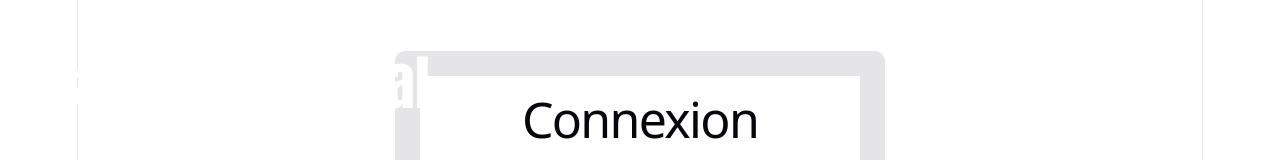
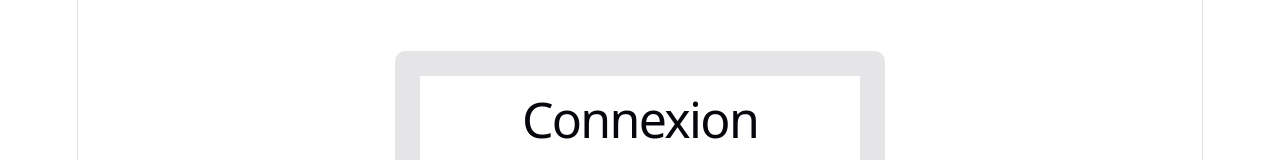
Before and after one commit to Benjylem/Chess_multigame, a React (Vite) app in the folder client/: page /login in a window 1280 px wide. Shown: the part 130-290 px from the top of the page. Built offline with nearby package versions, Linux system fonts and the light colour scheme.

Commit message:
{FIX} Placeholder de la login et signup page

```diff
--- a/client/src/pages/LoginPage.tsx
+++ b/client/src/pages/LoginPage.tsx
@@ -34,7 +34,6 @@ export function LoginPage() {
     <main className="auth-page">
       <section className="auth-panel" aria-labelledby="login-title">
         <h1 id="login-title">Connexion</h1>
-        <p className="auth-intro">Inscris toi chacal</p>
         <form className="auth-form" onSubmit={handleSubmit}>
           <label>
             Adresse email
--- a/client/src/pages/SignupPage.tsx
+++ b/client/src/pages/SignupPage.tsx
@@ -34,7 +34,6 @@ export function SignupPage() {
     <main className="auth-page">
       <section className="auth-panel" aria-labelledby="signup-title">
         <h1 id="signup-title">Créer un compte</h1>
-        <p className="auth-intro">Inscris-toi stp</p>
         <form className="auth-form" onSubmit={handleSubmit}>
           <label>
             Adresse email
```
